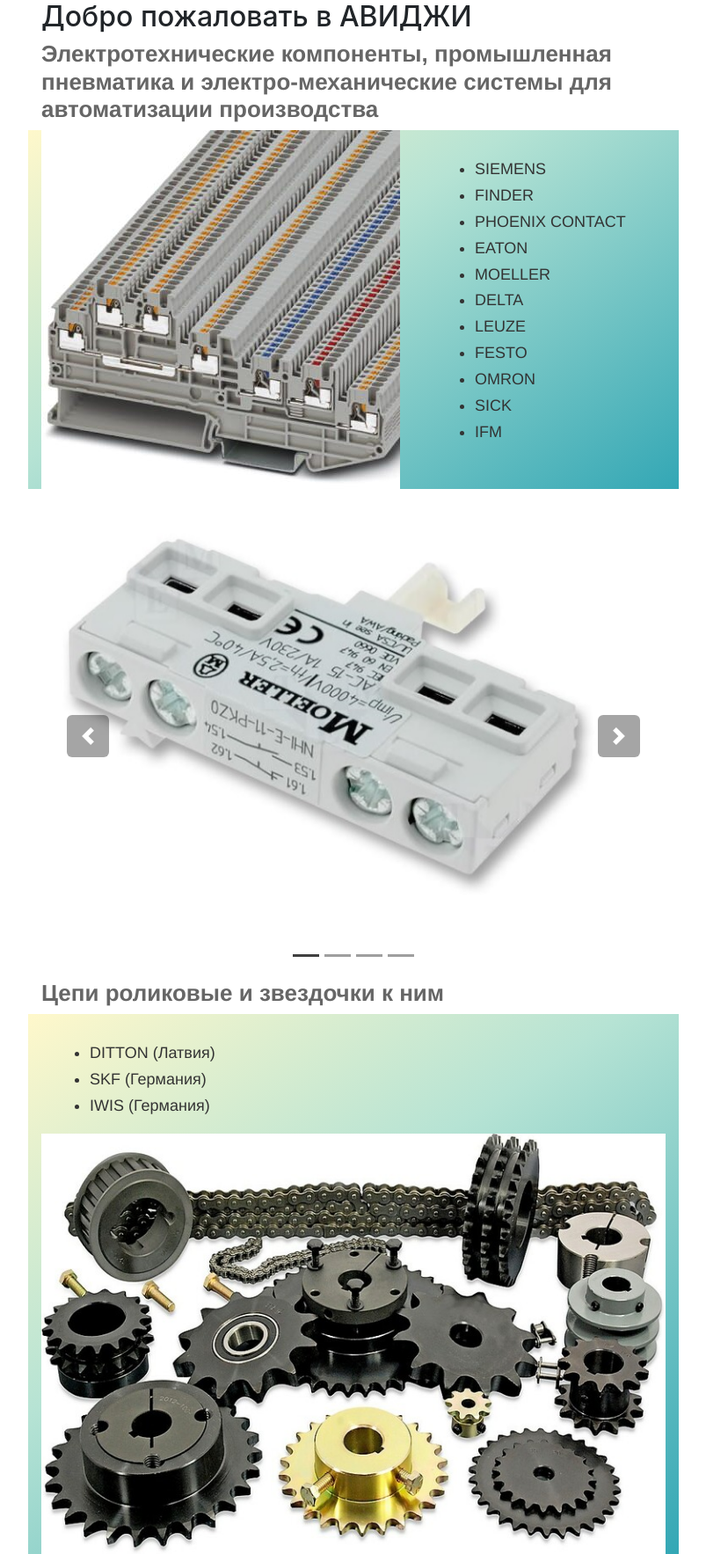
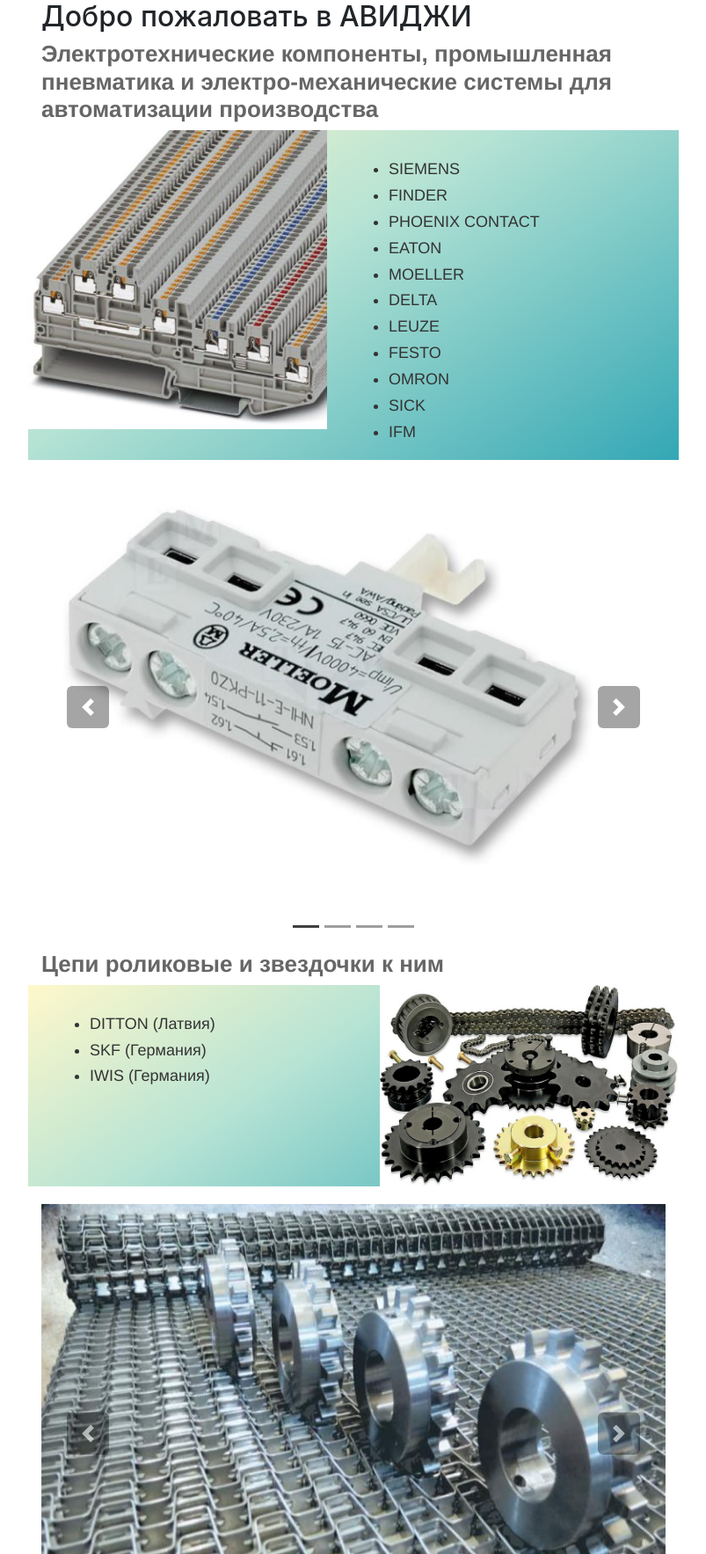
Before and after one commit to ondrosru/Practice-site, a PHP site: page / in a window 1280 px wide. Shown: the top 1767 px of the page at 88% size, without its empty margins (238-1041 px from the left). Run offline with PHP 8.4, Linux system fonts and the light colour scheme.

Commit message:
Update production.php

```diff
--- a/app/pages/production/production.php
+++ b/app/pages/production/production.php
@@ -3,7 +3,9 @@
 </header>
 <h3>Электротехнические компоненты, промышленная пневматика и электро-механические системы для автоматизации производства</h3>
 <div class="gradient_style row">
-    <img class="col-md w-100" src="../../public/images/back_1.jpg">
+    <div class="col-md" style="padding: 0;">
+        <img class="w-100" src="../../public/images/back_1.jpg">
+    </div>
     <div class="col-md list_gradient">
 	   <ul>
 		<li>SIEMENS</li>
@@ -64,7 +66,9 @@
 		<li>IWIS (Германия)</li>
 	   </ul>
     </div>
-    <img class="col-md w-100" src="../../public/images/back_2.jpg">
+    <div class="no-padding col-md" style="padding: 0;">
+        <img class="w-100" src="../../public/images/back_2.jpg">
+    </div>
 </div>
 <div id="carousel2" class="carousel slide" data-ride="carousel">
     <div class="carousel-inner">
@@ -99,7 +103,9 @@
 
 <h3>Сетки отечественного и импортного производства</h3>
 <div class="gradient_style row">
-    <img class="col-md" src="../../public/images/back_3.jpg">
+    <div class="no-padding col-md" style="padding: 0;">
+        <img class="w-100" src="../../public/images/back_3.jpg">
+    </div>
     <div class="col-md list_gradient">
 	   <ul>
 		<li>Транспортные</li>
@@ -142,11 +148,13 @@
 <h3>Вакуумные присоски</h3>
 <div class="gradient_style row">
     <div class="col-md list_gradient">
-	<ul>
+	   <ul>
 		<li>FIPA</li>
-	</ul>
+	   </ul>
     </div>
-    <img class="col-md" src="../../public/images/back_4.jpg">
+    <div class="no-padding col-md" style="padding: 0;">
+        <img class="w-100" src="../../public/images/back_4.jpg">
+    </div>
 </div>
 <div id="carousel4" class="carousel slide" data-ride="carousel">
     <div class="carousel-inner">
```
